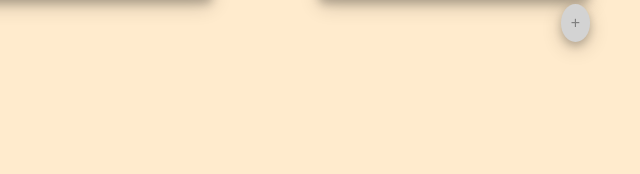
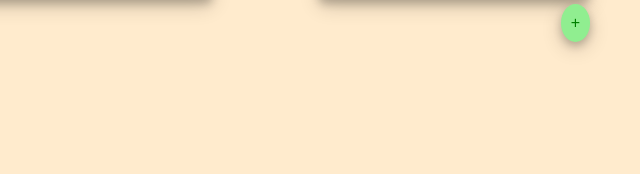
Before and after one commit to Gcraft13/LibraryApp, a plain HTML site: page index.html in a window 1280 px wide. Shown: the part 606-780 px from the top of the page, 638-1278 px from the left. Drawn offline with Linux system fonts and the light colour scheme.

Commit message:
add green border to cards when hovered

```diff
--- a/styles.css
+++ b/styles.css
@@ -72,6 +72,10 @@
   box-shadow: 0 4px 8px 0 rgba(0, 0, 0, 0.2), 0 6px 20px 0 rgba(0, 0, 0, 0.19);
 }
 
+.card-one:hover {
+  border: solid 5px green;
+}
+
 img {
   width: 200px;
   padding: 5px 15px 5px 15px;
@@ -106,3 +110,8 @@ img {
   justify-content: flex-end;
   margin-right: 50px;
 }
+
+.add {
+  color: green;
+  background-color: lightgreen;
+}
```
